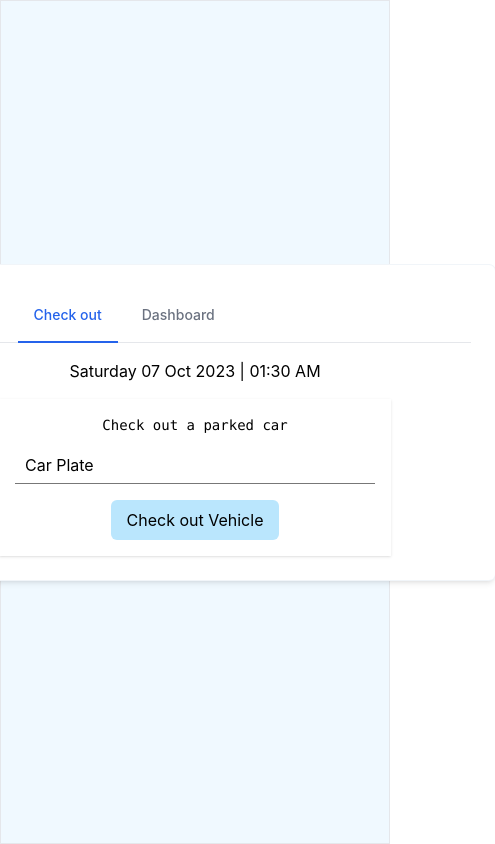
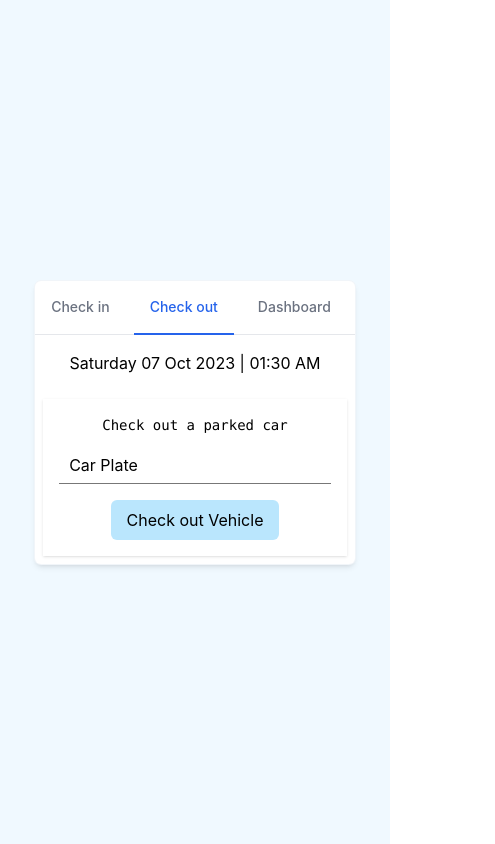
Before and after one commit to GiovaneForlenza/parking-lot-control, a React (Create React App) app: page / in a window 390 px wide. Both pictures are taken after a click on the button "Check out". Shown: the whole page, 495 px wide, since content can reach past the window. Built offline with nearby package versions, Linux system fonts and the light colour scheme; no server answers.

Commit message:
Implemented a responsive design for phones

```diff
--- a/src/App.js
+++ b/src/App.js
@@ -7,7 +7,7 @@ function App() {
   const { displayPage } = useContext(DisplayPageContext);
   return (
     // Main container
-    <div className="border h-screen flex items-center justify-center bg-sky-50">
+    <div className="p-4 h-screen flex items-center justify-center bg-sky-50">
       {/* Content container */}
       <div className="">
         {displayPage === "Check in" || displayPage === "Check out" ? (
--- a/src/components/AllCarsTd.js
+++ b/src/components/AllCarsTd.js
@@ -33,7 +33,7 @@ function AllCarsTd({ tdToShow, checkOutTime, checkInTime }) {
       if (checkOutTime !== "")
         return (
           <td className="px-6 py-4" key={tdToShow}>
-            <div className="p-1 box-border rounded-full text-center bg-[#DBF7E4] text-[#31A751] font-semibold">
+            <div className="p-1 box-border rounded-md text-center bg-[#F0FDF4] text-[#15803D] font-semibold">
               {getCalculatedPriceToPay(checkInTime, checkOutTime)}
             </div>
           </td>
--- a/src/components/DashboardTable.js
+++ b/src/components/DashboardTable.js
@@ -20,21 +20,8 @@ function DashboardTable({ shownTable }) {
   const { checkedOutCars, currentlyParkedCars } = useContext(CarContext);
   const { getItemsFromTable } = useContext(LocalStorageContext);
 
-  // const renderSwitchTable = () => {
-  //   switch (shownTable) {
-  //     case "Parked cars":
-  //       currentlyParkedCars.map((car) => {
-  //         return <TableLines car={car} shownTable={shownTable} key={car.id} />;
-  //       });
-
-  //     case "All cars":
-  //       checkedOutCars.map((car) => {
-  //         return <TableLines car={car} shownTable={shownTable} key={car.id} />;
-  //       });
-  //   }
-  // };
   return (
-    <table className="w-full text-sm text-left text-gray-500 dark:text-gray-400 sortable">
+    <table className=" text-sm text-left text-gray-500 dark:text-gray-400 sortable overflow-auto">
       <thead className="text-xs text-gray-700 uppercase  bg-gray-50 ">
         <tr>
           {tableHeaderParkedCars.map((item, id) => {
--- a/src/pages/CheckIn.js
+++ b/src/pages/CheckIn.js
@@ -92,7 +92,7 @@ function CheckIn() {
       {/* Content container */}
       <div className="w-full ">
         {/* Form container */}
-        <div className=" px-20 mt-4">
+        <div className="p-2 mt-4 sm:px-20">
           <form
             action=""
             className="p-4 shadow"
--- a/src/pages/CheckOut.js
+++ b/src/pages/CheckOut.js
@@ -39,9 +39,9 @@ function CheckOut() {
 
   // TODO(Gionave): Add error handling and a modal to confirm action
   return (
-    <div className="h-34 w-full">
+    <div className="h-34 w-full ">
       <ToastContainer />
-      <div className="px-20 mt-4">
+      <div className="p-2 mt-4 sm:px-20">
         <form
           action=""
           className="p-4 shadow"
--- a/src/pages/Dashboard.js
+++ b/src/pages/Dashboard.js
@@ -11,14 +11,14 @@ function Dashboard() {
   // TODO(Gionave): Somehow implement a sorting system, to change the "default" item ID sorting
 
   return (
-    <div className="bg-white   max-h-[600px] rounded-md flex flex-col  shadow-md ring-1 ring-slate-100 py-6 px-6 overflow-y-auto">
+    <div className="bg-white  max-h-[600px] rounded-md flex flex-col  shadow-md ring-1 ring-slate-100  p-2 overflow-y-auto sm:py-6 sm:px-6 sm:max-h-2xl">
       <ChangeScreenButtons />
 
       {/* Table tab container */}
       <TableTabs setShownTable={setShownTable} shownTable={shownTable} />
 
       {/* Table container */}
-      <div className="mt-4 overflow-x-auto">
+      <div className="mt-4 overflow-x-auto max-w-[310px] sm:max-w-5xl">
         <div className="relative shadow-md sm:rounded-lg">
           <DashboardTable
             shownTable={shownTable}
--- a/src/pages/Home.js
+++ b/src/pages/Home.js
@@ -20,13 +20,11 @@ function Home() {
   useEffect(() => {
     if (!localStorage.getItem(LOCAL_STORAGE_KEYS.parkedCars)) {
       createInitialTables(currentlyParkedCars, checkedOutCars);
-    } else {
-      // console.log("tables already exist");
     }
   }, []);
 
   return (
-    <div className="bg-white w-[600px]  rounded-md flex flex-col  shadow-md ring-1 ring-slate-100 py-6 px-6 ">
+    <div className="bg-white max-w-2xl min-w-xl rounded-md flex flex-col  shadow-md ring-1 ring-slate-100 sm:p-6">
       <ChangeScreenButtons />
       <DateTimeLabel />
       {displayPage === "Check in" ? <CheckIn /> : <CheckOut />}
```
